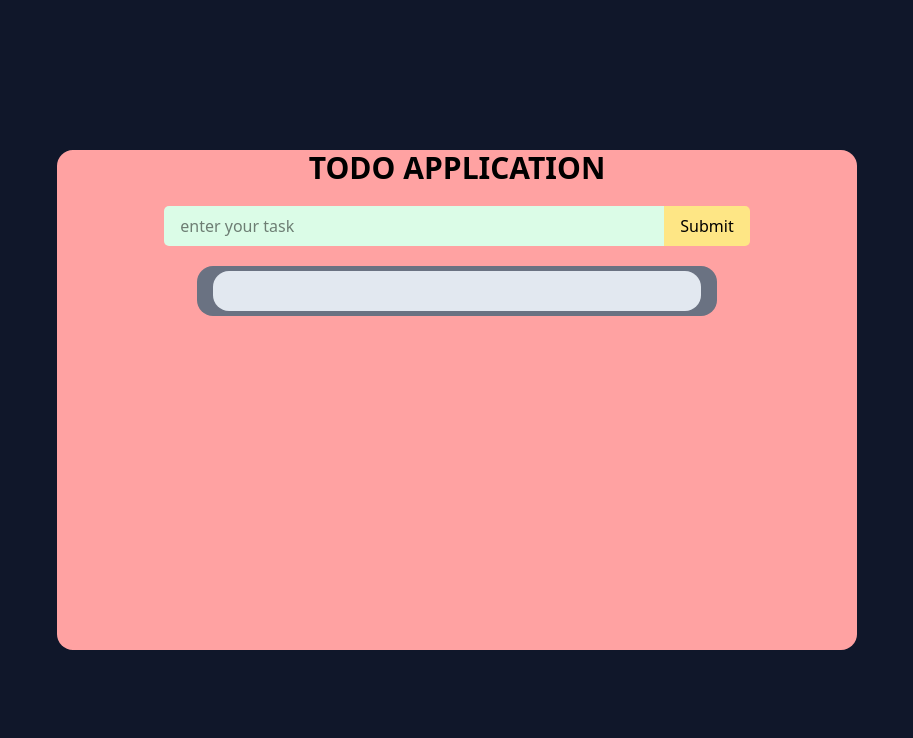
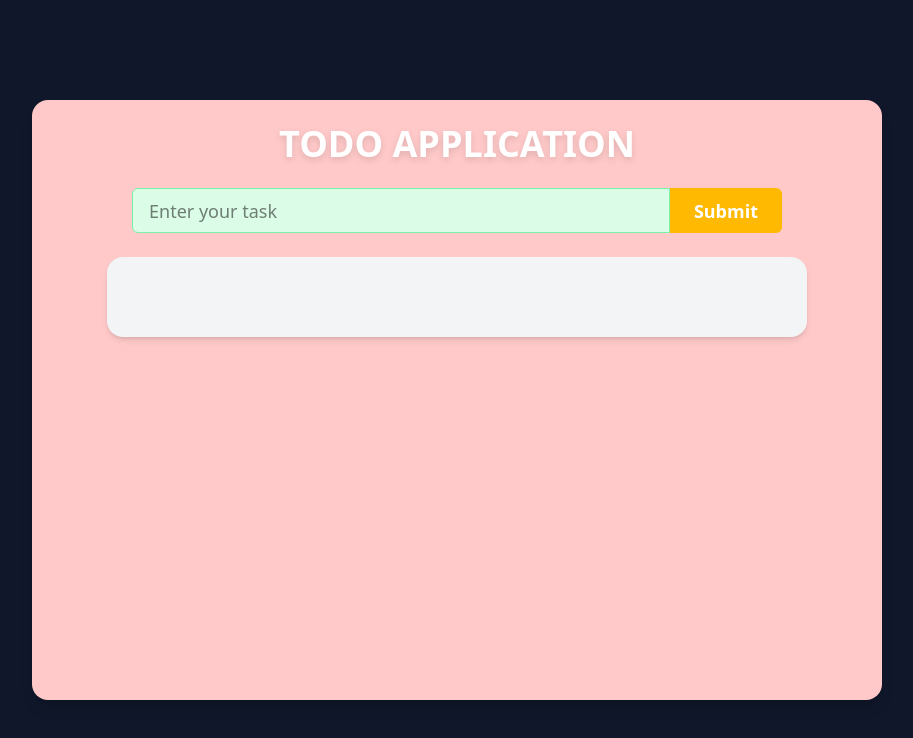
Before and after one commit to ANESSABO0421/TodoRedux, a React (Vite) app: page / in a window 1280 px wide. Shown: the top 738 px of the page, without its empty margins (183-1096 px from the left). Built offline with nearby package versions, Linux system fonts and the light colour scheme.

Commit message:
fixed:newDesign and errors

```diff
--- a/src/components/Todo.jsx
+++ b/src/components/Todo.jsx
@@ -32,56 +32,63 @@ const Todo = ({ todo }) => {
   };
 
   return (
-    <div className="flex justify-center items-center py-2 gap-2 rounded-2xl px-4 w-full">
-      {" "}
-      {/*for content */}
+    <div className="flex justify-between items-center w-full bg-white shadow-md px-6 py-3 rounded-xl">
       {todoId ? (
         <input
           type="text"
           value={todoText}
           onChange={(e) => setTodoText(e.target.value)}
-          className="bg-green-100 rounded-l-[5px] h-[40px] w-[500px] px-4 py-3"
+          className="bg-green-100 rounded-md h-[40px] w-[400px] px-4 py-2 border border-green-300 focus:outline-none focus:ring-2 focus:ring-green-400"
         />
       ) : (
-        <h1 className="font-bold text-xl text-violet-400">{todo.todoText}</h1>
+        <h1
+          className={`font-semibold text-lg ${
+            todo.complete ? "line-through text-gray-400" : "text-violet-500"
+          }`}
+        >
+          {todo.todoText}
+        </h1>
       )}
-      <div className="flex gap-5">
+
+      <div className="flex gap-3">
         {todoId ? (
-          <div className="flex gap-5">
+          <>
             <button
               onClick={handleCancel}
-              className="border-2 px-3 py-1 bg-slate-500 text-white rounded-2xl"
+              className="px-4 py-1 bg-gray-500 text-white rounded-md hover:bg-gray-600 transition"
             >
               Cancel
             </button>
             <button
               onClick={handleSave}
-              className="border-2 px-3 py-1 bg-yellow-500 text-white rounded-2xl"
+              className="px-4 py-1 bg-yellow-500 text-white rounded-md hover:bg-yellow-600 transition"
             >
               Save
             </button>
-          </div>
+          </>
         ) : (
-          <div className="flex gap-5">
+          <>
             <button
-              onClick={handleEdit(todo.todoText, todo.todoId)}
-              className="bg-yellow-500 cursor-pointer border px-4 py-1  rounded-2xl"
+              onClick={() => handleEdit(todo.todoText, todo.todoId)}
+              className="px-4 py-1 bg-yellow-400 text-white rounded-md hover:bg-yellow-500 transition"
             >
-              edit
+              Edit
             </button>
             <button
               onClick={() => handleDelete(todo.todoId)}
-              className="border px-4 py-1 bg-red-500 rounded-2xl text-white"
+              className="px-4 py-1 bg-red-500 text-white rounded-md hover:bg-red-600 transition"
             >
               Delete
             </button>
             <button
               onClick={() => handleComplete(todo.todoId)}
-              className={`${todo.complete ? "bg-blue-500" : "bg-green-500"}`}
+              className={`px-4 py-1 text-white rounded-md transition ${
+                todo.complete ? "bg-blue-500 hover:bg-blue-600" : "bg-green-500 hover:bg-green-600"
+              }`}
             >
-              {todo.complete ? "undo" : "complete"}
+              {todo.complete ? "Undo" : "Complete"}
             </button>
-          </div>
+          </>
         )}
       </div>
     </div>
--- a/src/components/TodoContainer.jsx
+++ b/src/components/TodoContainer.jsx
@@ -4,9 +4,10 @@ import { useSelector } from "react-redux";
 
 const TodoContainer = () => {
   const todos = useSelector((state) => state.todos);
+
   return (
-    <div className="w-[520px] h-[50px] rounded-2xl px-4 py-3 flex justify-between items-center bg-gray-500 text-white">
-      <div className="w-xl rounded-2xl flex gap-8 flex-col p-5 items-center bg-slate-200">
+    <div className="w-full max-w-[700px] rounded-2xl px-4 py-6 bg-gray-100 shadow-md">
+      <div className="w-full flex flex-col gap-10 items-center rounded-xl p-4">
         {todos.map((todo) => {
           return <Todo key={todo.todoId} todo={todo} />;
         })}
--- a/src/components/TodoForm.jsx
+++ b/src/components/TodoForm.jsx
@@ -1,18 +1,40 @@
-import React from "react";
+import React, { useState } from "react";
 import TodoContainer from "./TodoContainer";
+import { useDispatch } from "react-redux";
+import { addTodo } from "../feature/TodoSlice";
 
 const TodoForm = () => {
+  const [text, setText] = useState("");
+  const dispatch = useDispatch();
+
+  const handleSubmitTodo = (e) => {
+    e.preventDefault();
+    dispatch(addTodo(text));
+    setText("");
+  };
+
   return (
-    <div className="flex  items-center flex-col h-[500px] w-[800px] bg-red-300 rounded-2xl gap-5 ">
-      <h1 className="text-3xl font-bold">TODO APPLICATION</h1>
-      <form className="flex">
-        <input type="text" className="bg-green-100 rounded-l-[5px] h-[40px] w-[500px] px-4 py-3" placeholder="enter your task"/>
-        <button className="bg-amber-200 h-[40px] rounded-r-[5px] px-4">
+    <div className="flex items-center flex-col min-h-[600px] w-full max-w-[850px] bg-red-200 rounded-2xl gap-6 p-6 shadow-lg mx-auto">
+      <h1 className="text-4xl font-extrabold text-white drop-shadow-md">TODO APPLICATION</h1>
+
+      <form className="flex w-full max-w-[650px]" onSubmit={handleSubmitTodo}>
+        <input
+          type="text"
+          className="bg-green-100 rounded-l-md h-[45px] w-full px-4 py-2 text-lg border border-green-300 focus:outline-none focus:ring-2 focus:ring-green-400"
+          placeholder="Enter your task"
+          value={text}
+          onChange={(e) => setText(e.target.value)}
+        />
+        <button
+          type="submit"
+          className="bg-amber-400 h-[45px] px-6 text-white font-semibold text-lg rounded-r-md hover:bg-amber-500 transition-all"
+        >
           Submit
         </button>
       </form>
-      <div>
-        <TodoContainer/>
+
+      <div className="w-full max-w-[700px]">
+        <TodoContainer />
       </div>
     </div>
   );
--- a/src/feature/TodoSlice.js
+++ b/src/feature/TodoSlice.js
@@ -33,12 +33,12 @@ const TodoSlice = createSlice({
       });
     },
     deleteTodo: (state, action) => {
-      state.map((todo) => {
-        return todo.todoId != action.payload;
+      return state.filter((todo) => {
+        todo.todoId != action.payload;
       });
     },
   },
 });
 
-export const { editTodo, deleteTodo, addTodo,toggleTodo } = TodoSlice.actions;
+export const { editTodo, deleteTodo, addTodo, toggleTodo } = TodoSlice.actions;
 export default TodoSlice.reducer;
```
